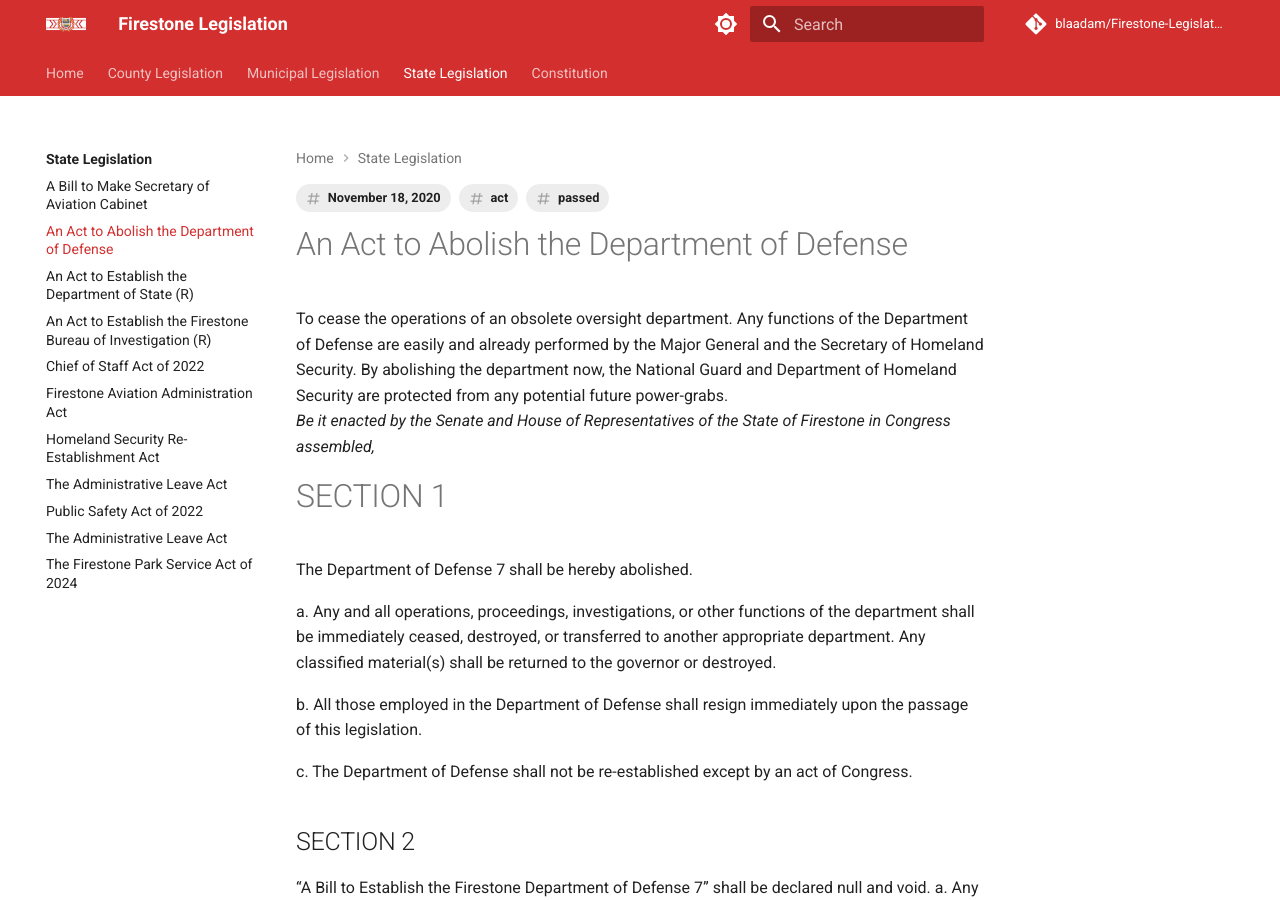
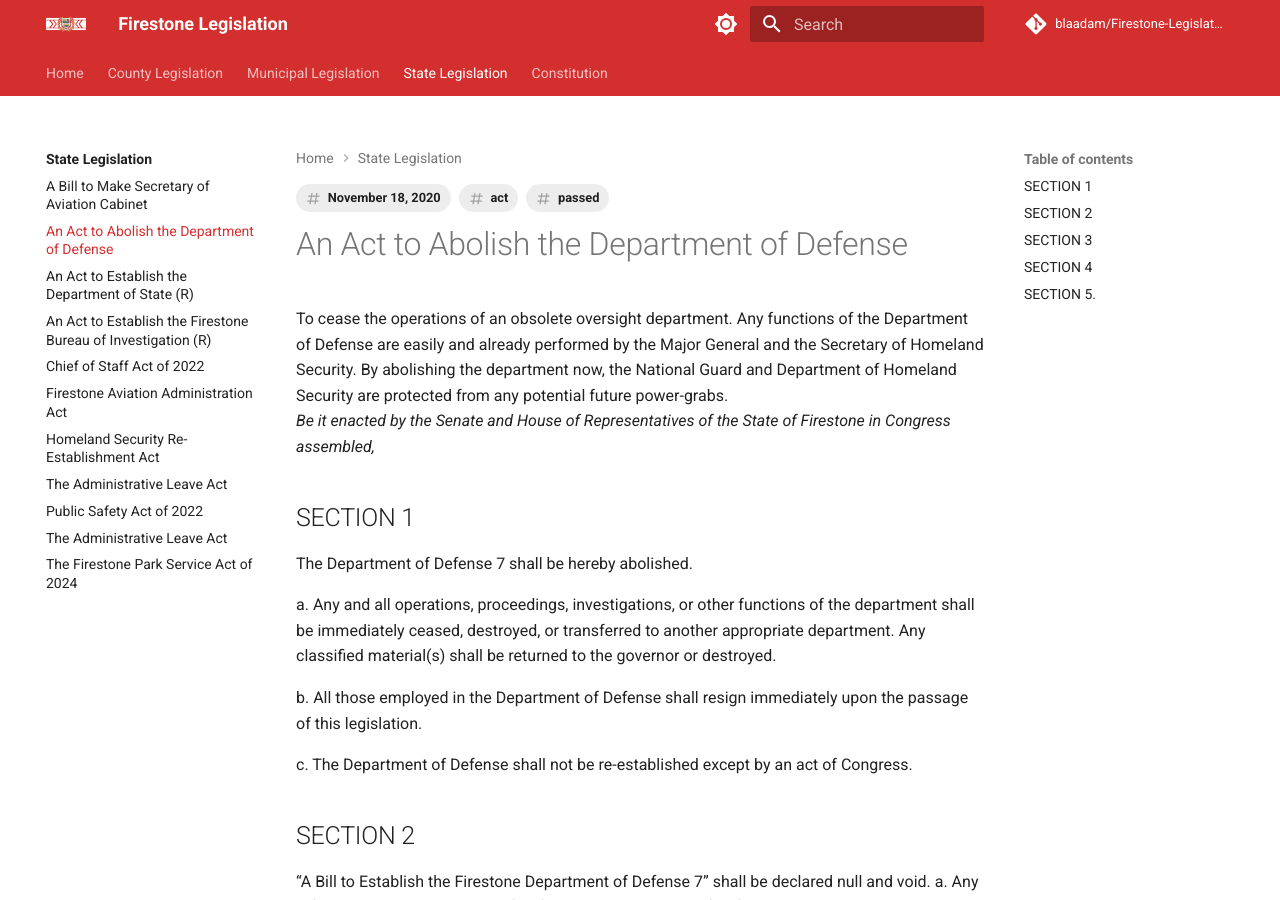
Before and after one commit to Blaadam/Firestone-Legislation, an MkDocs documentation site: the page built from docs/State-Legislation/An-Act-to-Abolish-the-Department-of-Defense.md, in a window 1280 px wide and 900 px high. Built offline with MkDocs 1.6.1 and Material for MkDocs 9.7.7, drawn with Linux system fonts in a browser that asks for light colours; comment, search, counter and statistics services are not loaded.

Commit message:
fix defense

```diff
--- a/docs/State-Legislation/An-Act-to-Abolish-the-Department-of-Defense.md
+++ b/docs/State-Legislation/An-Act-to-Abolish-the-Department-of-Defense.md
@@ -10,7 +10,7 @@ tags:
 To cease the operations of an obsolete oversight department. Any functions of the Department of Defense are easily and already performed by the Major General and the Secretary of Homeland Security. By abolishing the department now, the National Guard and Department of Homeland Security are protected from any potential future power-grabs.<br/>
 _Be it enacted by the Senate and House of Representatives of the State of Firestone in Congress assembled,_
 
-# SECTION 1
+## SECTION 1
 
 The Department of Defense 7 shall be hereby abolished.
 
```
